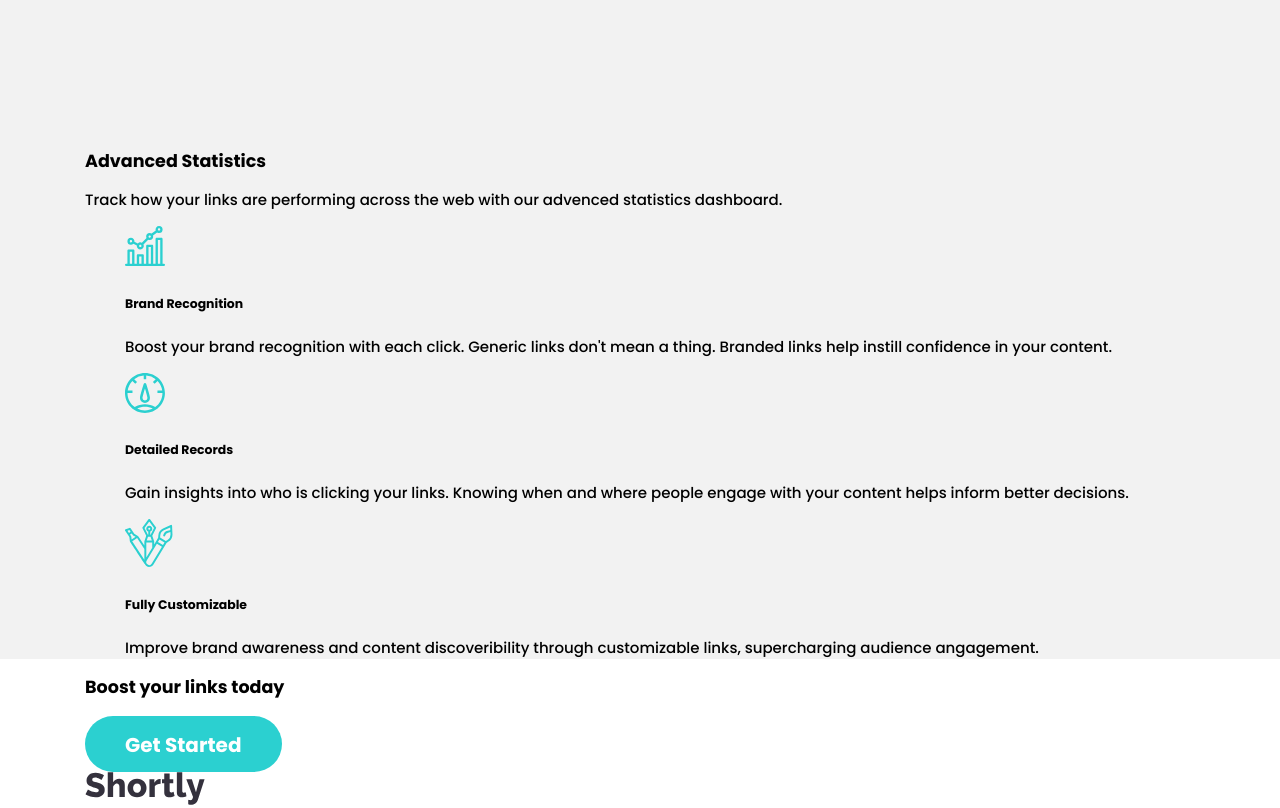
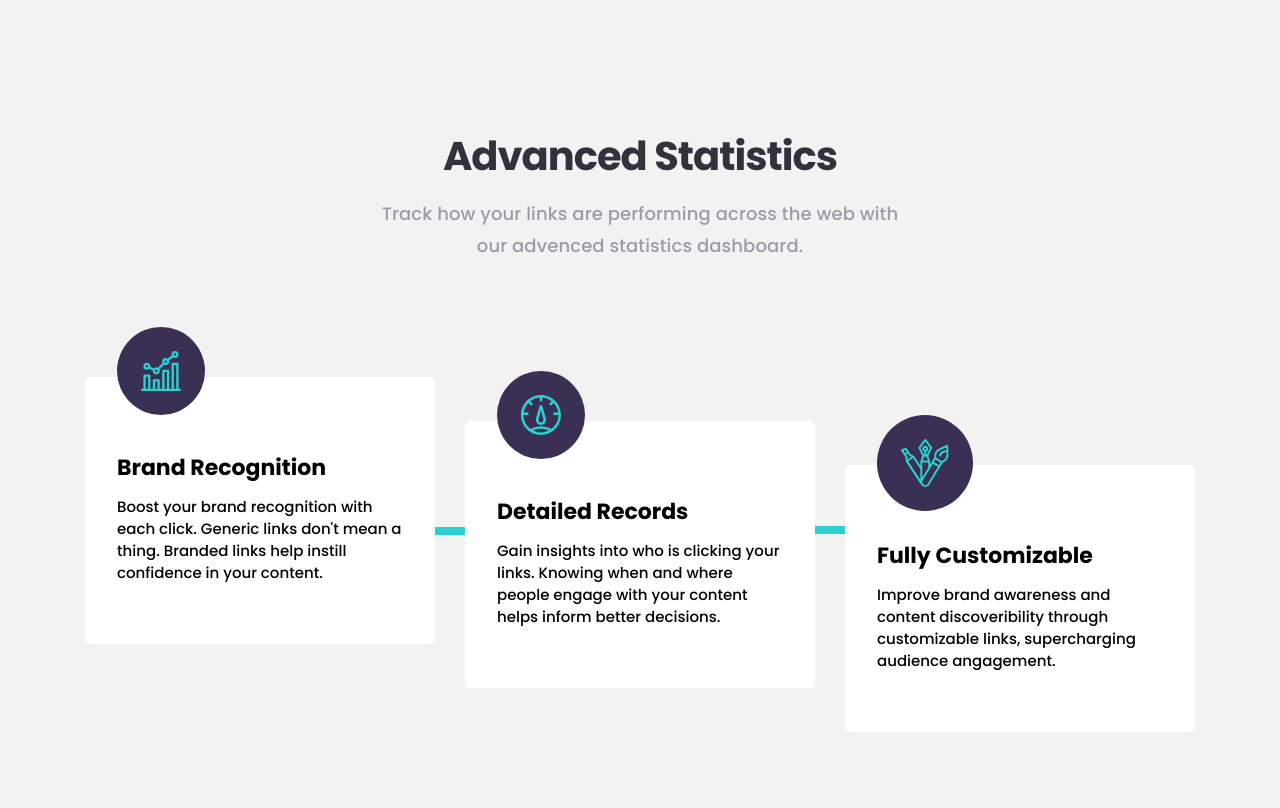
Before and after one commit to Usmonkul/shortly, a plain HTML site: page index.html in a window 1280 px wide. Shown: the part 905-1713 px from the top of the page. Drawn offline with Linux system fonts and the light colour scheme; files whose address does not match are found by name.

Commit message:
add styles of statistics section

```diff
--- a/css/styles.css
+++ b/css/styles.css
@@ -177,7 +177,7 @@ a {
 .service-box {
   position: relative;
   bottom: -70px;
-  left: 0;
+  left: 20px;
   width: 100%;
   background-image: url(/img/purple-bg.svg);
   background-repeat: no-repeat;
@@ -211,24 +211,96 @@ a {
 .statistics-section {
   background-color: #F2F2F2;
   padding-top: 204px;
+  padding-bottom: 120px;
 }
 .statistics-inner {
+  display: flex;
+  flex-direction: column;
+  align-items: center;
 }
 .statistics-header {
+  font-size: 40px;
+  line-height: 48px;
+  margin: 0;
+  color: var(--text-color1);
+  letter-spacing: -1px;
+  font-weight: bold;
+  margin-bottom: 18px;
 }
 .statistics-text-info {
+  margin: 0;
+  text-align: center;
+  font-size: 18px;
+  line-height: 32px;
+  letter-spacing: 0.12px;
+  color: var(--text-color3);
+  margin-bottom: 100px;
 }
 .sevices-wrapper {
+
 }
 .services {
+  padding-left: 0;
+  display: flex;
+  position: relative;
 }
 .services-box {
+  background-color: #FFF;
+  padding: 41px 32px;
+  position: relative;
+  height: 267px;
+  width: 350px;
+  border-radius: 5px;
+}
+.services-box:not(:last-child) {
+  margin-right: 30px;
+}
+.services-box:nth-child(2) {
+  margin-top: 44px;
+}
+
+.services-box:nth-child(3) {
+  margin-top: 88px;
+}
+.services .services-box:first-child::after {
+  content: " ";
+  height: 8px;
+  width: 30px;
+  background-color: var(--main-color);
+  display: block;
+  position: absolute;
+  right: -30px;
+  top: 150px;
+}
+.services .services-box:nth-child(2)::after {
+  content: " ";
+  height: 8px;
+  width: 30px;
+  background-color: var(--main-color);
+  display: block;
+  position: absolute;
+  right: -30px;
+  top: 105px;
+}
+.avatar-wrappper {
+  background-color: var(--text-color2);
+  padding: 24px;
+  border-radius: 50%;
+  position: absolute;
+  top: -50px;
 }
 .service-avatar-img {
+  display: block;
 }
 .service-title {
+  font-size: 22px;
+  line-height: 33px;
+  margin: 0;
+  margin-top: 33px;
+  margin-bottom: 12px;
 }
 .service-info {
+  margin: 0;
 }
 
 /* CTA section */
--- a/index.html
+++ b/index.html
@@ -55,21 +55,27 @@
     <section class="statistics-section">
       <div class="statistics-inner container">
         <h3 class="statistics-header">Advanced Statistics</h3>
-        <p class="statistics-text-info">Track how your links are performing across the web with our advenced statistics dashboard.</p>
+        <p class="statistics-text-info">Track how your links are performing across the web with <br> our advenced statistics dashboard.</p>
         <div class="sevices-wrapper">
           <ul class="services">
             <li class="services-box">
-              <img src="/img/icon-brand-recognition.svg" alt="Brand Recognition" class="service-avatar-img">
+              <div class="avatar-wrappper">
+                <img src="/img/icon-brand-recognition.svg" alt="Brand Recognition" class="service-avatar-img">
+              </div>
               <h5 class="service-title">Brand Recognition</h5>
               <p class="service-info">Boost your brand recognition with each click. Generic links don't mean a thing. Branded links help instill confidence in your content.</p>
             </li>
             <li class="services-box">
-              <img src="/img/icon-records.svg" alt="Detailed Records" class="service-avatar-img">
+              <div class="avatar-wrappper">
+                <img src="/img/icon-records.svg" alt="Detailed Records" class="service-avatar-img">
+              </div>
               <h5 class="service-title">Detailed Records</h5>
               <p class="service-info">Gain insights into who is clicking your links. Knowing when and where people engage with your content helps inform better decisions.</p>
             </li>
             <li class="services-box">
-              <img src="/img/icon-customization.svg" alt="ully Customizable" class="service-avatar-img">
+              <div class="avatar-wrappper">
+                <img src="/img/icon-customization.svg" alt="ully Customizable" class="service-avatar-img">
+              </div>
               <h5 class="service-title">Fully Customizable</h5>
               <p class="service-info">Improve brand awareness and content discoveribility through customizable links, supercharging audience angagement.</p>
             </li>
```
